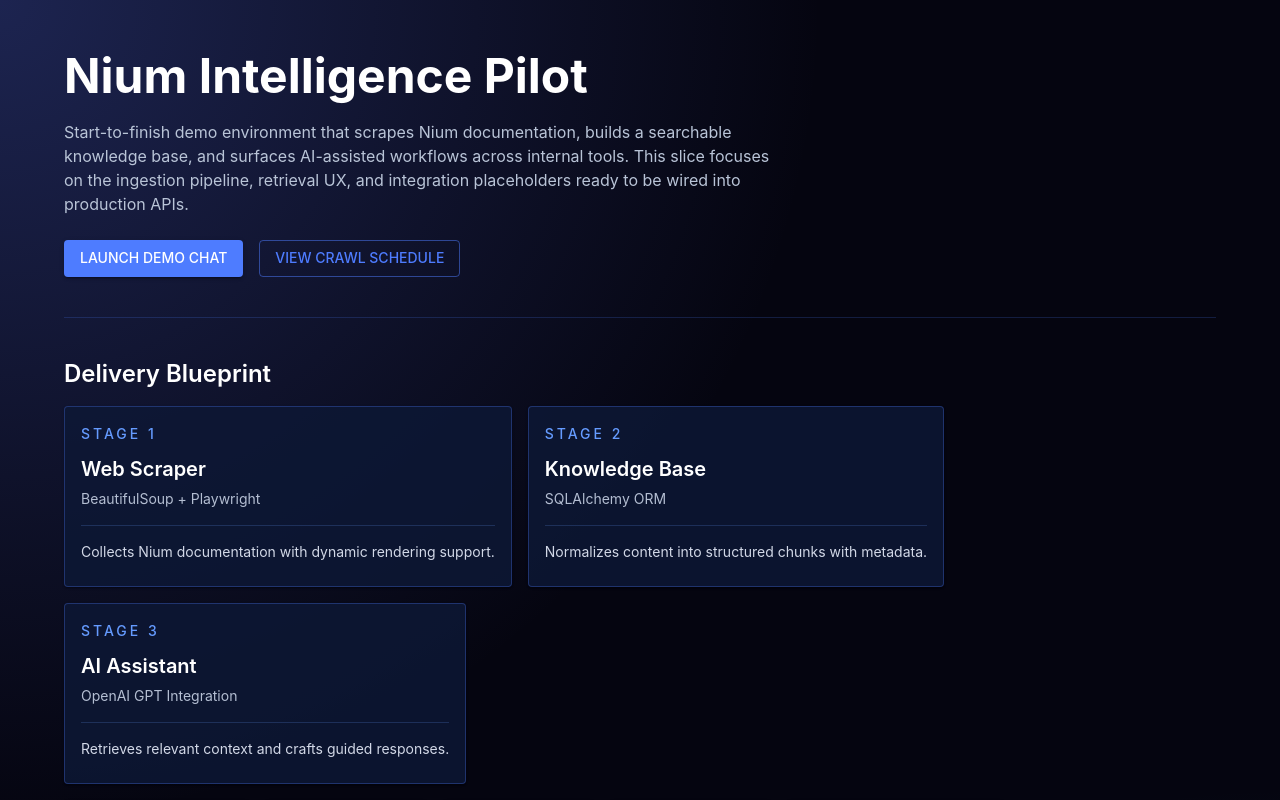
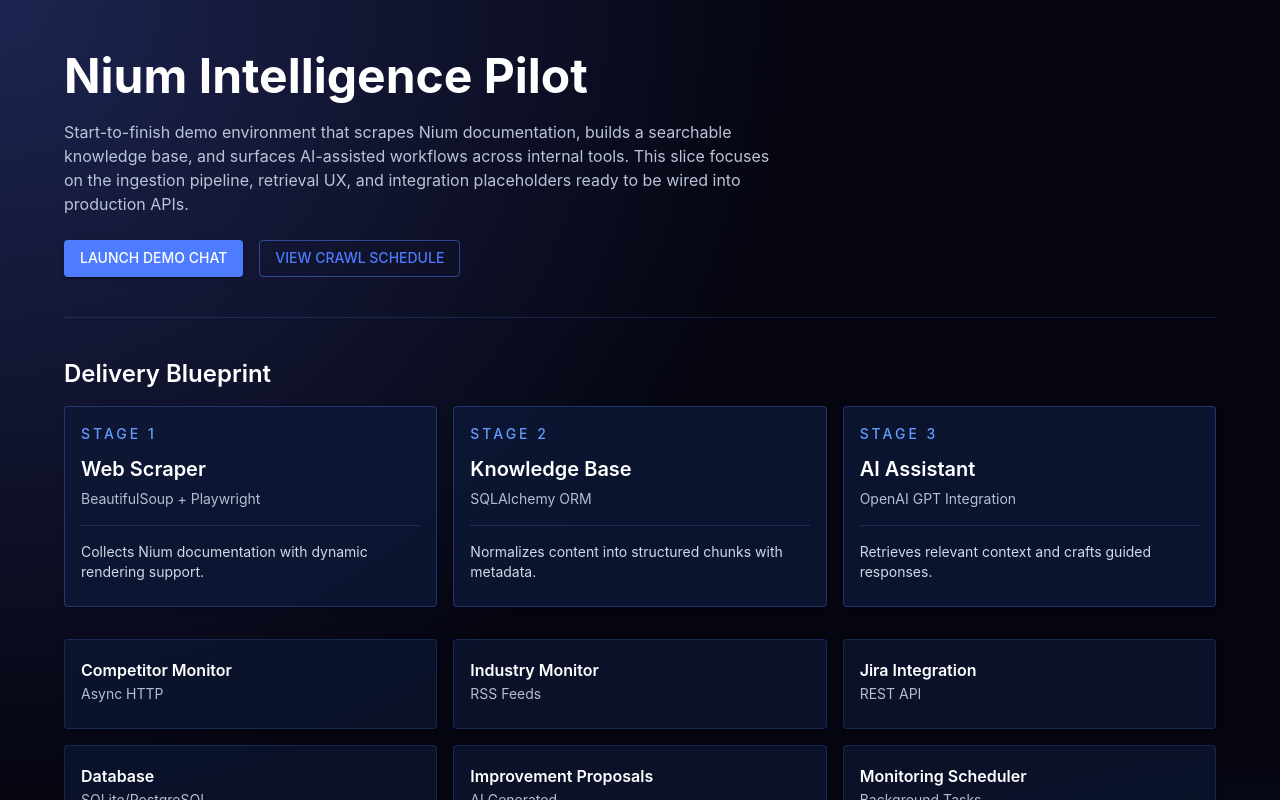
Before and after one commit to ibrahimapena1505/NiumCoPilot, a Next.js app in the folder apps/web/: page / in a window 1280 px wide. Shown: the top 800 px of the page. Built offline with nearby package versions, Linux system fonts and the light colour scheme.

Commit message:
Update PipelineDiagram.tsx

```diff
--- a/apps/web/components/PipelineDiagram.tsx
+++ b/apps/web/components/PipelineDiagram.tsx
@@ -1,40 +1,28 @@
 "use client";
 
-import Box from '@mui/material/Box';
-import Card from '@mui/material/Card';
-import CardContent from '@mui/material/CardContent';
-import Divider from '@mui/material/Divider';
-import Grid2 from '@mui/material/Grid2';
-import Typography from '@mui/material/Typography';
+import Box from "@mui/material/Box";
+import Card from "@mui/material/Card";
+import CardContent from "@mui/material/CardContent";
+import Divider from "@mui/material/Divider";
+import Grid from "@mui/material/Grid";
+import Typography from "@mui/material/Typography";
 
 const PIPELINE = [
-  {
-    title: 'Web Scraper',
-    subtitle: 'BeautifulSoup + Playwright',
-    description: 'Collects Nium documentation with dynamic rendering support.',
-  },
-  {
-    title: 'Knowledge Base',
-    subtitle: 'SQLAlchemy ORM',
-    description: 'Normalizes content into structured chunks with metadata.',
-  },
-  {
-    title: 'AI Assistant',
-    subtitle: 'OpenAI GPT Integration',
-    description: 'Retrieves relevant context and crafts guided responses.',
-  },
+  { title: "Web Scraper", subtitle: "BeautifulSoup + Playwright", description: "Collects Nium documentation with dynamic rendering support." },
+  { title: "Knowledge Base", subtitle: "SQLAlchemy ORM", description: "Normalizes content into structured chunks with metadata." },
+  { title: "AI Assistant", subtitle: "OpenAI GPT Integration", description: "Retrieves relevant context and crafts guided responses." },
 ];
 
 const DOWNSTREAM = [
-  ['Competitor Monitor', 'Async HTTP'],
-  ['Industry Monitor', 'RSS Feeds'],
-  ['Jira Integration', 'REST API'],
-  ['Database', 'SQLite/PostgreSQL'],
-  ['Improvement Proposals', 'AI Generated'],
-  ['Monitoring Scheduler', 'Background Tasks'],
-  ['Chat Widget', 'Embeddable HTML/JS'],
-  ['Admin Dashboard', 'Streamlit/Plotly'],
-  ['FastAPI Server', 'Async'],
+  ["Competitor Monitor", "Async HTTP"],
+  ["Industry Monitor", "RSS Feeds"],
+  ["Jira Integration", "REST API"],
+  ["Database", "SQLite/PostgreSQL"],
+  ["Improvement Proposals", "AI Generated"],
+  ["Monitoring Scheduler", "Background Tasks"],
+  ["Chat Widget", "Embeddable HTML/JS"],
+  ["Admin Dashboard", "Streamlit/Plotly"],
+  ["FastAPI Server", "Async"],
 ];
 
 export function PipelineDiagram() {
@@ -43,54 +31,59 @@ export function PipelineDiagram() {
       <Typography variant="h5" sx={{ mb: 2, fontWeight: 600 }}>
         Delivery Blueprint
       </Typography>
-      <Grid2 container spacing={2} columns={12}>
+      <Grid container spacing={2}>
         {PIPELINE.map((stage, index) => (
-          <Grid2 key={stage.title} xs={12} md={4}>
-            <Card sx={{
-              background: 'rgba(14,24,54,0.85)',
-              border: '1px solid rgba(78,124,255,0.3)',
-              height: '100%',
-            }}>
+          <Grid item key={stage.title} xs={12} md={4}>
+            <Card
+              sx={{
+                background: "rgba(14,24,54,0.85)",
+                border: "1px solid rgba(78,124,255,0.3)",
+                height: "100%",
+              }}
+            >
               <CardContent>
-                <Typography variant="subtitle2" sx={{
-                  textTransform: 'uppercase',
-                  letterSpacing: 3,
-                  color: 'rgb(101,155,255)',
-                  mb: 1,
-                }}>
+                <Typography
+                  variant="subtitle2"
+                  sx={{
+                    textTransform: "uppercase",
+                    letterSpacing: 3,
+                    color: "rgb(101,155,255)",
+                    mb: 1,
+                  }}
+                >
                   Stage {index + 1}
                 </Typography>
                 <Typography variant="h6" sx={{ fontWeight: 600 }}>
                   {stage.title}
                 </Typography>
-                <Typography variant="body2" sx={{ color: 'rgb(180,190,210)', mt: 0.5 }}>
+                <Typography variant="body2" sx={{ color: "rgb(180,190,210)", mt: 0.5 }}>
                   {stage.subtitle}
                 </Typography>
-                <Divider sx={{ my: 2, borderColor: 'rgba(101,155,255,0.2)' }} />
-                <Typography variant="body2" sx={{ color: 'rgb(210,216,231)' }}>
+                <Divider sx={{ my: 2, borderColor: "rgba(101,155,255,0.2)" }} />
+                <Typography variant="body2" sx={{ color: "rgb(210,216,231)" }}>
                   {stage.description}
                 </Typography>
               </CardContent>
             </Card>
-          </Grid2>
+          </Grid>
         ))}
-      </Grid2>
-      <Grid2 container spacing={2} columns={12} sx={{ mt: 2 }}>
+      </Grid>
+      <Grid container spacing={2} sx={{ mt: 2 }}>
         {DOWNSTREAM.map(([title, subtitle]) => (
-          <Grid2 key={title} xs={12} sm={6} md={4}>
-            <Card sx={{ background: 'rgba(14,24,54,0.7)', border: '1px solid rgba(78,124,255,0.2)' }}>
+          <Grid item key={title} xs={12} sm={6} md={4}>
+            <Card sx={{ background: "rgba(14,24,54,0.7)", border: "1px solid rgba(78,124,255,0.2)" }}>
               <CardContent>
                 <Typography variant="subtitle1" sx={{ fontWeight: 600 }}>
                   {title}
                 </Typography>
-                <Typography variant="body2" sx={{ color: 'rgb(180,190,210)' }}>
+                <Typography variant="body2" sx={{ color: "rgb(180,190,210)" }}>
                   {subtitle}
                 </Typography>
               </CardContent>
             </Card>
-          </Grid2>
+          </Grid>
         ))}
-      </Grid2>
+      </Grid>
     </Box>
   );
 }
```
